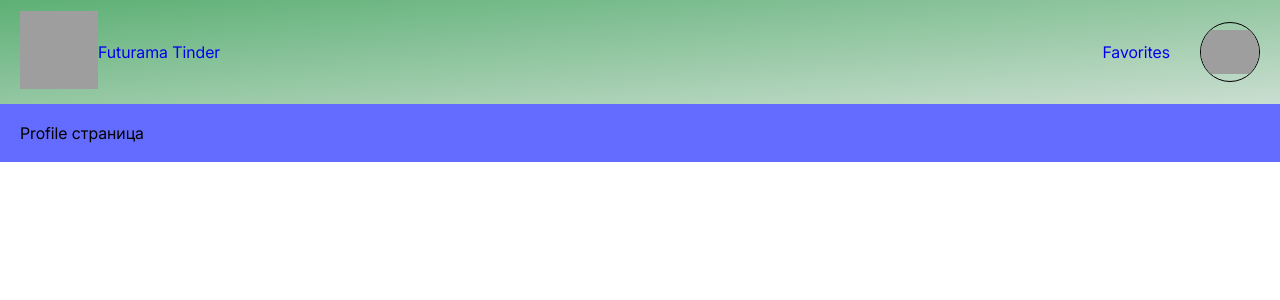
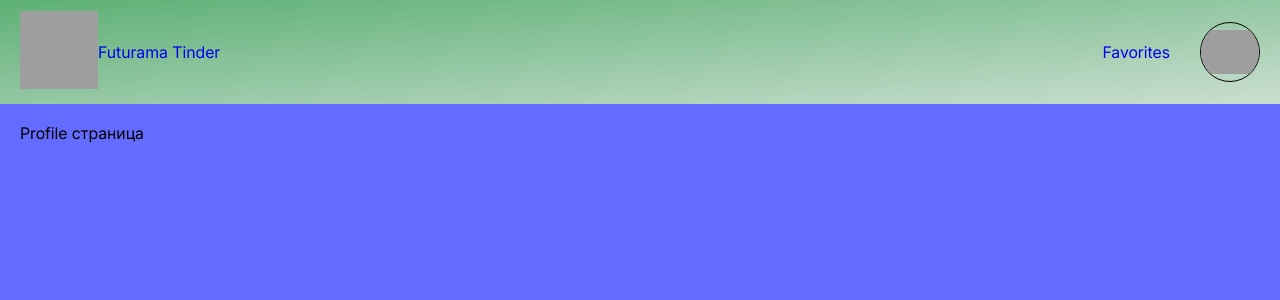
Before and after one commit to diSarkisova/FuturamaTinder, a Vue app: page /profile in a window 1280 px wide. Shown: the top 300 px of the page. Built offline with nearby package versions, Linux system fonts and the light colour scheme; grey boxes are pictures that could not be loaded.

Commit message:
feat(default.vue): add styles

```diff
--- a/src/layouts/default.vue
+++ b/src/layouts/default.vue
@@ -21,7 +21,7 @@
 
 <script setup>
 import TheLogo from "../components/TheLogo.vue";
-import CirclePreview from "../components/CirclePreview.vue";
+import circlePreview from "../components/circlePreview.vue";
 </script>
 
 <style lang="scss" scoped>
@@ -30,8 +30,6 @@ import CirclePreview from "../components/CirclePreview.vue";
 .default-layout {
   display: flex;
   flex-direction: column;
-  width: 100%;
-  height: 100%;
 
   &__header {
     display: flex;
@@ -67,6 +65,7 @@ import CirclePreview from "../components/CirclePreview.vue";
     width: 100%;
     background-color: #646cff;
     padding: 20px;
+    min-height: 100dvh;
   }
 }
 </style>
```
